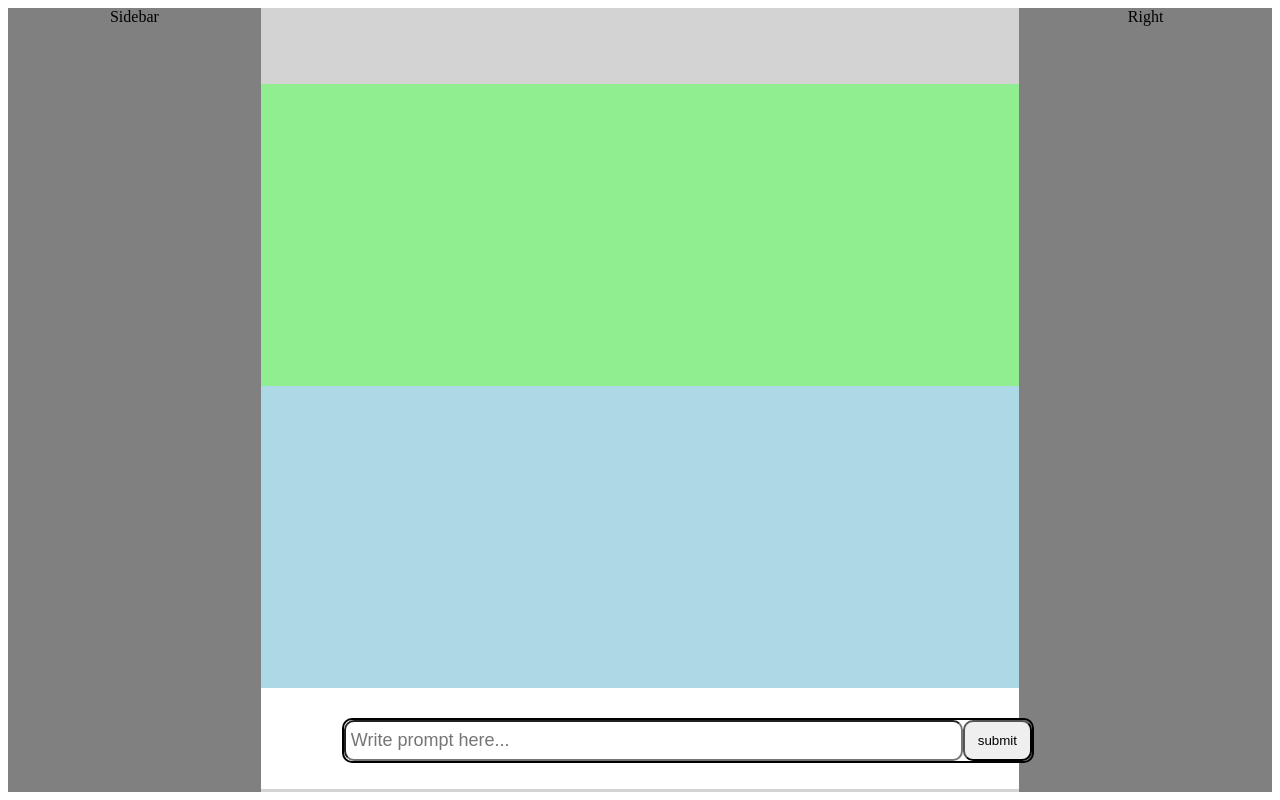
After one commit to atikshgupta/flask-project, a Flask app: page /bot_response in a window 1280 px wide. The commit adds this page. Run offline with Flask 3, Linux system fonts and the light colour scheme.

Commit message:
adding new pages, nothing useful

```diff
--- a/main.py
+++ b/main.py
@@ -8,13 +8,13 @@ from werkzeug.utils import secure_filename
 from flask import flash
 from flask import send_from_directory
 import os
-from models import bp
+from models import process, response_page
 
 UPLOAD_FOLDER = "/Users/atikshgupta/Desktop/flask-project/uploaded_files"
 ALLOWED_EXTENSIONS = {"txt", "pdf", "png", "jpg", "jpeg"}
 
 app = Flask(__name__)
-app.register_blueprint(bp)
+app.register_blueprint(response_page)
 app.config["UPLOAD_FOLDER"] = UPLOAD_FOLDER
 app.config['SECRET_KEY'] = "V3]`AAq#{^t=(99"
 
@@ -65,6 +65,7 @@ def uploads():
     file_ext_dict = {}
     ext_counts = {}
     uploaded_files = os.listdir("/Users/atikshgupta/Desktop/flask-project/uploaded_files")
+    processed_text = None
     for file_name in uploaded_files:
         if file_name not in file_ext_dict:
             file_ext_dict[file_name] = file_name.split('.')[-1]
@@ -75,7 +76,9 @@ def uploads():
         else:
             ext_counts[extension] = 1
 
-    return file_ext_dict
+    return render_template("uploads.html", file_ext_dict=file_ext_dict)
+
+
 
 
 #------------------------------------------------------------------------------------------------------------------------------------------------------------------------------------------------------------------------------------------------------------------------------------------------------------------------------------------------------------------------------------------------------------------------------------------
@@ -158,4 +161,4 @@ def appeal_display():
 
 
 if __name__ == '__main__':
-    app.run(host='0.0.0.0')
+    app.run(port=5000)
--- a/models.py
+++ b/models.py
@@ -1,6 +1,34 @@
+from langchain.document_loaders import PyPDFLoader
+from langchain.indexes import VectorstoreIndexCreator
 from flask import Blueprint
-bp = Blueprint("blueprint_example", __name__)
+from flask import render_template
+from flask import request
 
-@bp.route("/eg_bp")
-def index():
-    return "this is a blueprint"
+import os
+
+response_page = Blueprint("response_page", __name__)
+
+
+def process():
+    uploaded_files = os.listdir("/Users/atikshgupta/Desktop/flask-project/uploaded_files")
+    text = None
+    for file in uploaded_files:
+        loader = PyPDFLoader("/Users/atikshgupta/Desktop/flask-project/uploaded_files/" + file)
+        index = VectorstoreIndexCreator().from_loaders([loader])
+        pages = loader.load_and_split()
+        query = "what is the essay title"
+        response = index.query(query)
+    return response
+
+@response_page.route("/bot_response", methods=["POST", "GET"])
+def bot_response():
+    conversation = []
+    count = []
+    for i in range(100):
+        count.append(i)
+    if request.method == "POST":
+        print(request)
+        conversation.append(request.form.get("user-prompt"))
+        conversation.append("Bot response")
+    print(request.method)
+    return render_template("QApage.html", conversation=conversation, count=count)
--- /dev/null
+++ b/static/css/QApage.css
@@ -0,0 +1,100 @@
+.QApage-div {
+    height: 100%;
+    display: flex;
+    align-items: center;
+    justify-content: center;
+}
+
+#QA-sidebar, #QA-right {
+    float: left;
+    margin: 0px;
+    width: 20%;
+    text-align: center;
+    height: 100%;
+    background-color: gray;
+}
+
+#QA-bigbox {
+    /* alignment on page */
+    float: left;
+    margin: 0px;
+    width: 60%;
+    text-align: center;
+    height: 100%;
+
+    /* styling */
+    background-color: lightgray;
+
+    /* setup for chatbox */
+    display: flex;
+    flex-direction: column;
+    align-items: center;
+
+}
+
+#QA-chatbox {
+    /* styling */
+    background-color: white;
+    width: 100%;
+    height: 90%;
+    margin-top: 10%;
+
+
+    /* setup for userprompt */
+
+}
+
+#QA-userbox {
+    height: 40%;
+    background-color: lightgreen;
+    text-align: left;
+    padding-left: 120px;
+    margin: 0;
+    padding-top: 20px;
+    overflow: scroll;
+}
+
+#user-icon {
+    margin-left: -95px;
+}
+
+#QA-botbox {
+    height: 40%;
+    background-color: lightblue;
+    text-align: left;
+    padding-left: 120px;
+    padding-top: 20px;
+    margin-top: 0px;
+    overflow: scroll;
+}
+
+#QA-userprompt {
+    /* styling */
+    position: fixed;
+    width: 688px;
+    height: 41px;
+    margin-left: 10%;
+    border: 2px solid black;
+    border-radius: 10px;
+
+    /* positioning */
+    margin-left: 81px;
+    margin-top: 30px;
+}
+
+#QA-userinput {
+    /* styling */
+    width: 90%;
+    height: 100%;
+    border-radius: 10px;
+    font-size: large;
+    padding-left: 5px;
+    float: left;
+}
+
+#QA-usersubmit {
+    /* styling */
+    width: 10%;
+    height: 100%;
+    border-radius: 10px;
+}
--- /dev/null
+++ b/templates/QApage.html
@@ -0,0 +1,32 @@
+<html>
+    <head>
+        <title> QA page </title>
+        <meta name="viewport" content="width=device-width, initial-scale=1.0">
+        <link rel="stylesheet" type="text/css" href="static/css/QApage.css">
+    </head>
+    <div class="QA-div">
+        <div id="QA-sidebar">
+            Sidebar
+        </div>
+        <div id="QA-bigbox">
+            <div id="QA-chatbox">
+                <div id="QA-userbox">
+                    <p> {{ conversation[-2] }} </p>
+                </div>
+                <div id="QA-botbox">
+                    <p> {{ conversation[-1] }} </p>
+                </div>
+                <div id="QA-userprompt">
+                    <form id="QA-userform">
+                        <input id="QA-userinput" type="text" placeholder="Write prompt here..." name="user-prompt">
+                        <input id="QA-usersubmit" type="submit" value="submit" name="btn" formmethod="post">
+                    </form>
+                </div>
+            </div>
+        </div>
+        <div id="QA-right">
+            Right
+        </div>
+
+    </div>
+</html>
```
Also changed, not shown: templates/uploads.html (+8 -0 lines), static/892692.png (added), 1 other file.
